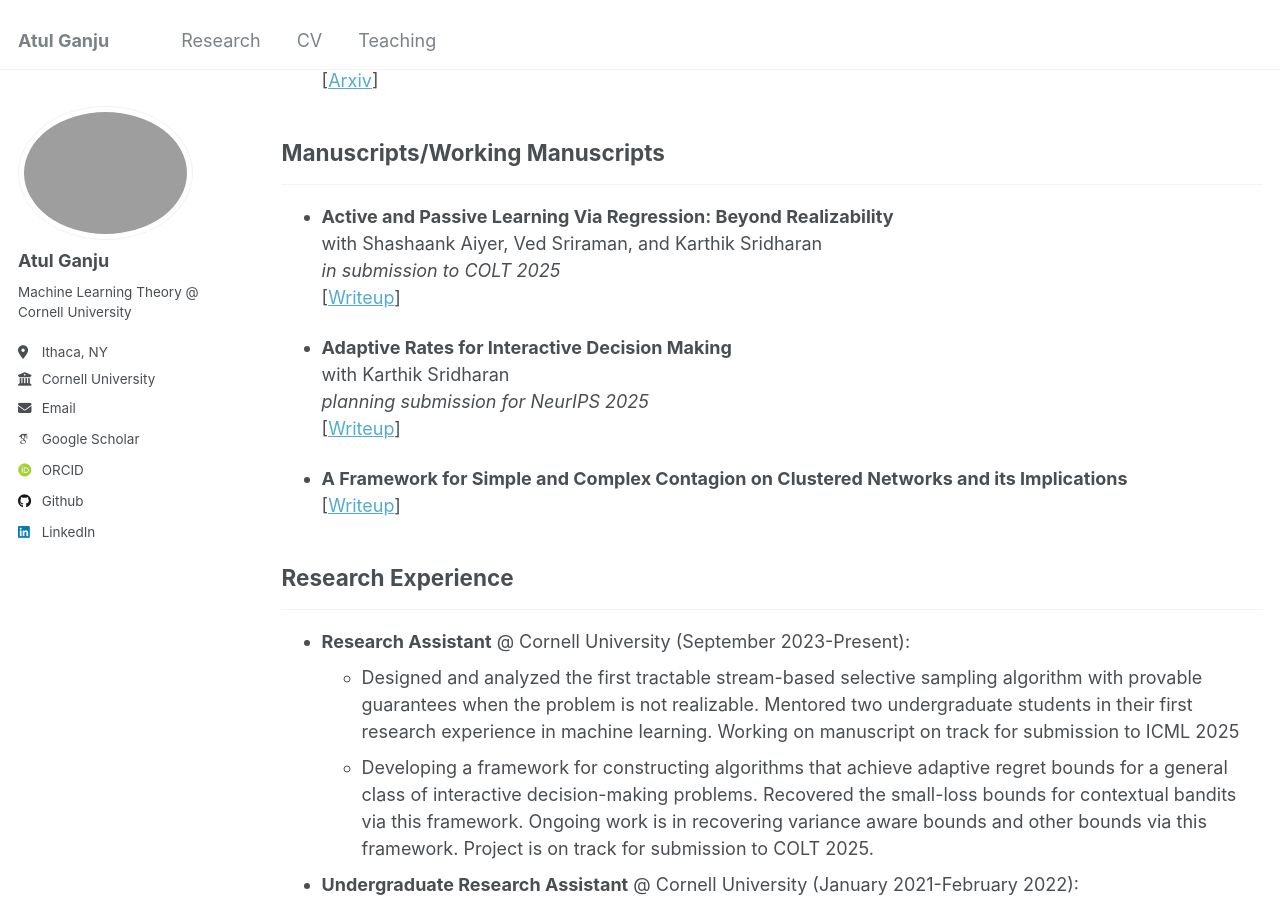
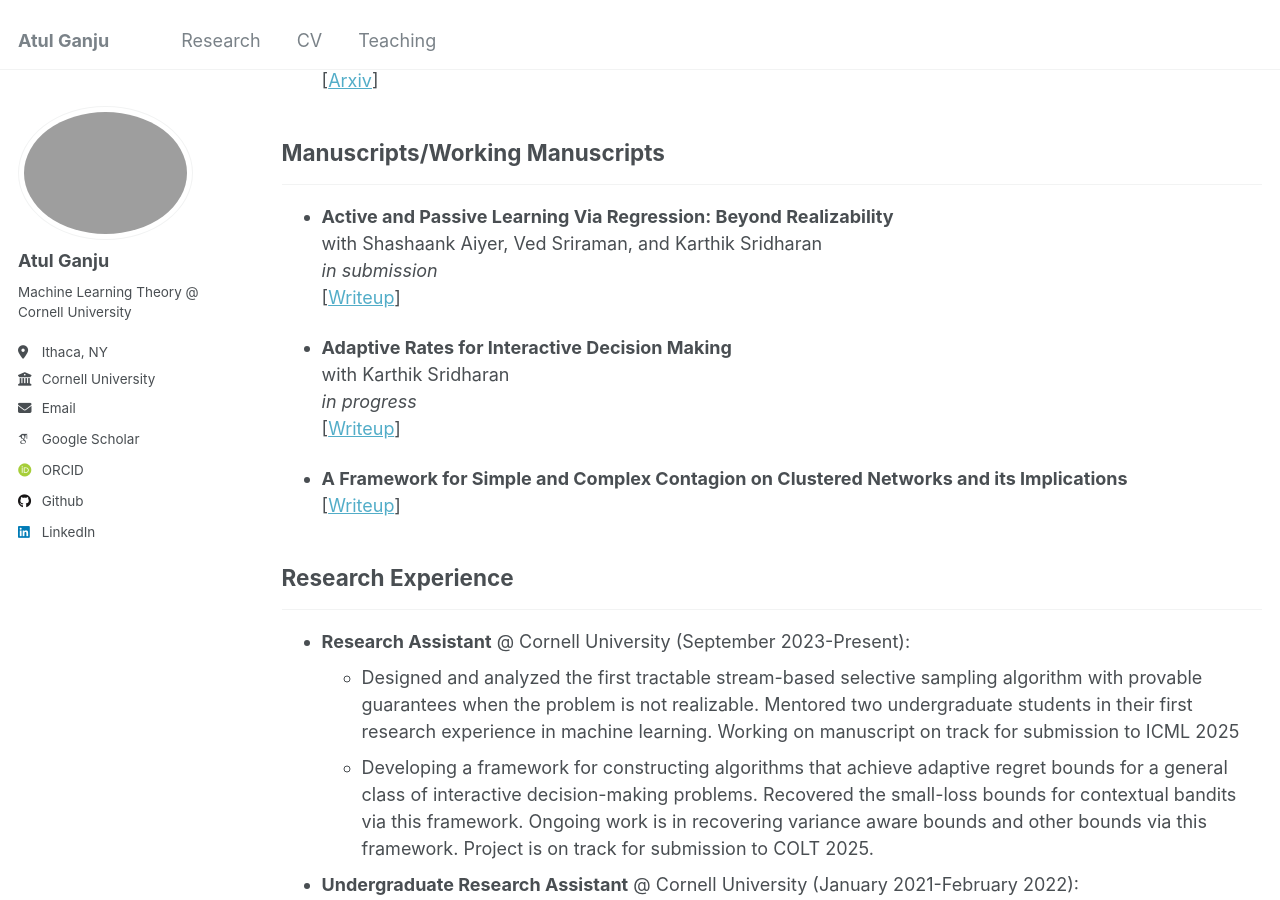
Before and after one commit to atulganju/atulganju.github.io, a Jekyll site: the page built from _pages/cv.md, in a window 1280 px wide and 900 px high, scrolled down 670 px. Built offline with Jekyll 4.4.1, drawn with Linux system fonts in a browser that asks for light colours; some web fonts are replaced.

Commit message:
Update cv.md

```diff
--- a/_pages/cv.md
+++ b/_pages/cv.md
@@ -34,12 +34,12 @@ Control Theory † &nbsp;&nbsp;&nbsp;&nbsp;&nbsp;&nbsp;&nbsp;&nbsp;&nbsp;&nbsp;&
 ---
 * **Active and Passive Learning Via Regression: Beyond Realizability**\
   with Shashaank Aiyer, Ved Sriraman, and Karthik Sridharan\
-  *in submission to COLT 2025*\
+  *in submission*\
   [[Writeup](https://github.com/atulganju/Agnostic-Stream-Based-Selective-Sampling-via-Regression)]
 
 * **Adaptive Rates for Interactive Decision Making**\
   with Karthik Sridharan\
-  *planning submission for NeurIPS 2025*\
+  *in progress*\
   [[Writeup](https://github.com/atulganju/Adaptive-Rates-for-Interactive-Decision-Making/blob/main/Adaptive_Rates_for_Interactive_Decision_Making.pdf)]
 
 * **A Framework for Simple and Complex Contagion on Clustered Networks and its Implications**\
```
